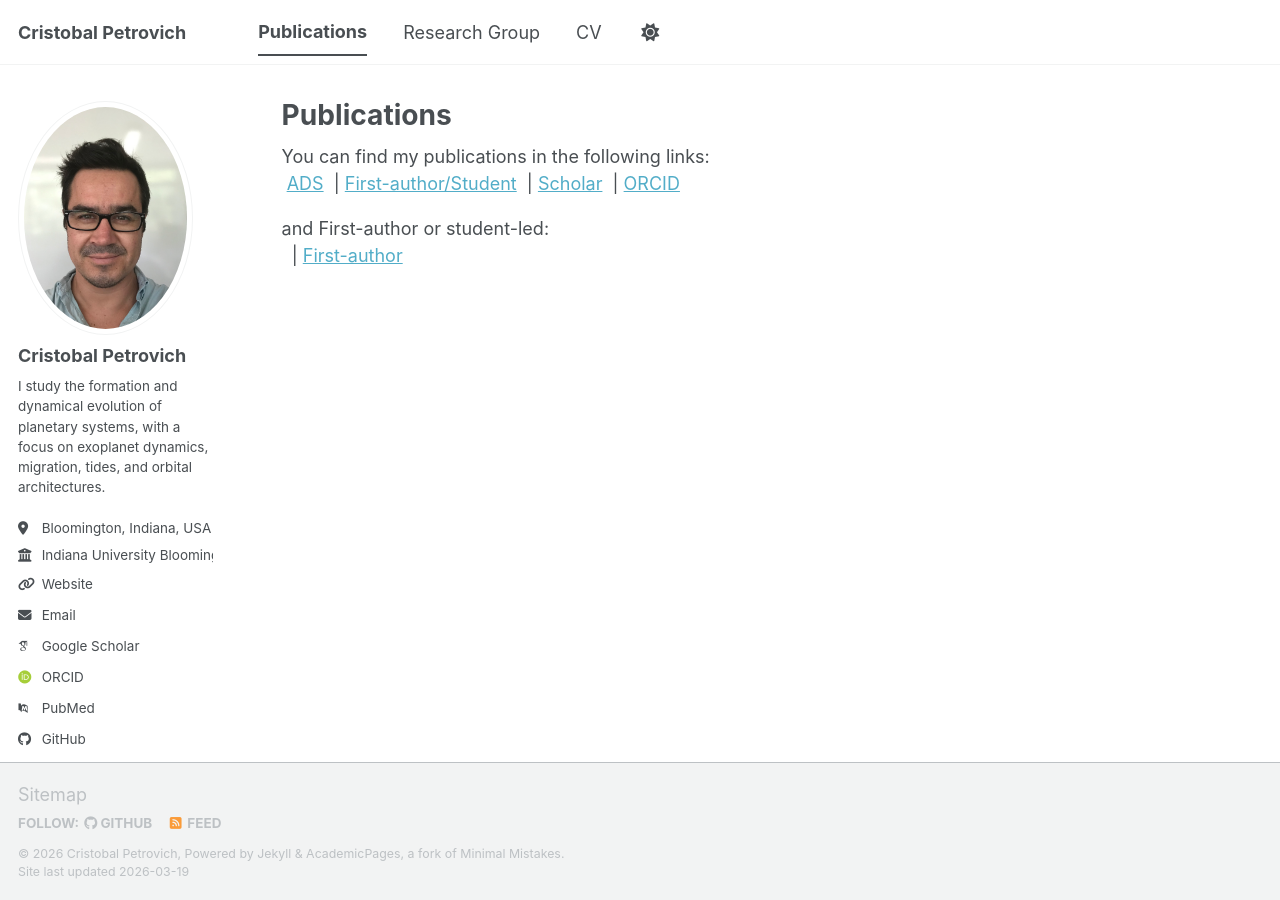
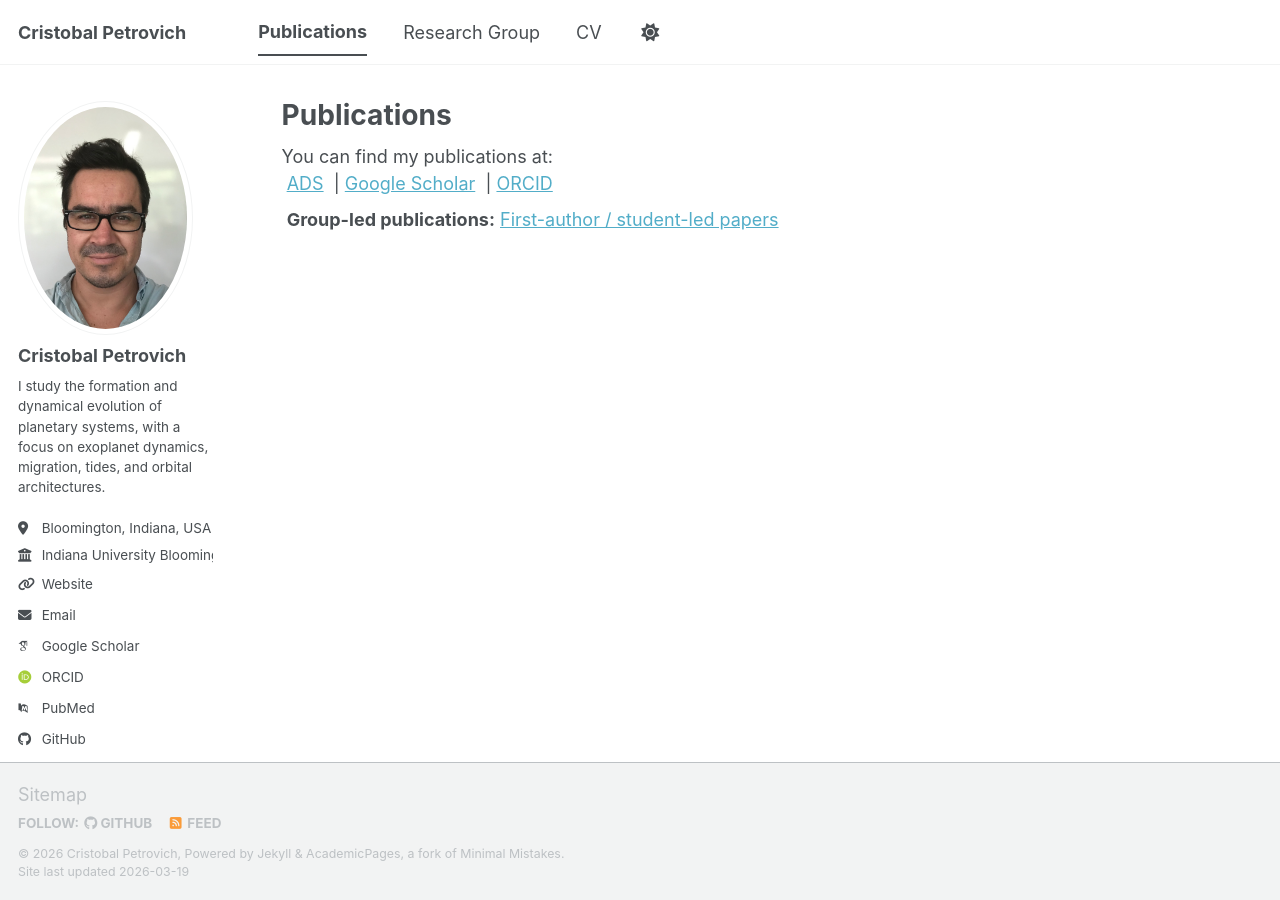
Before and after one commit to cpetrovich/cpetrovich.github.io, a Jekyll site: the page built from _pages/publications.html, in a window 1280 px wide. Built offline with Jekyll 4.4.1, drawn with Linux system fonts in a browser that asks for light colours; some web fonts are replaced; a script bundle is joined from its source files by our own code; library files that are not in the unit come from our copies.

Commit message:
Update publications.html

```diff
--- a/_pages/publications.html
+++ b/_pages/publications.html
@@ -5,26 +5,23 @@ permalink: /publications/
 author_profile: true
 ---
 
-You can find my publications in the following links:
+You can find my publications at:
 
-<div class="wordwrap" style="margin-bottom: 1em;">
+<div class="wordwrap" style="margin-bottom: 0.5em;">
   {% if site.author.ads %}
     <a href="{{ site.author.ads }}" target="_blank">ADS</a>
   {% endif %}
-  {% if site.author.ads_1st %}
-    &nbsp;|&nbsp;<a href="{{ site.author.ads_1st }}" target="_blank">First-author/Student</a>
-  {% endif %}
   {% if site.author.googlescholar %}
-    &nbsp;|&nbsp;<a href="{{ site.author.googlescholar }}" target="_blank">Scholar</a>
+    &nbsp;|&nbsp;<a href="{{ site.author.googlescholar }}" target="_blank">Google Scholar</a>
   {% endif %}
   {% if site.author.orcid %}
     &nbsp;|&nbsp;<a href="{{ site.author.orcid }}" target="_blank">ORCID</a>
   {% endif %}
 </div>
 
-and First-author or student-led:
+{% if site.author.ads_1st %}
 <div class="wordwrap" style="margin-bottom: 1em;">
-  {% if site.author.ads_1st %}
-    &nbsp;|&nbsp;<a href="{{ site.author.ads_1st }}" target="_blank">First-author</a>
-  {% endif %}
+  <strong>Group-led publications:</strong>
+  <a href="{{ site.author.ads_1st }}" target="_blank">First-author / student-led papers</a>
 </div>
+{% endif %}
```
